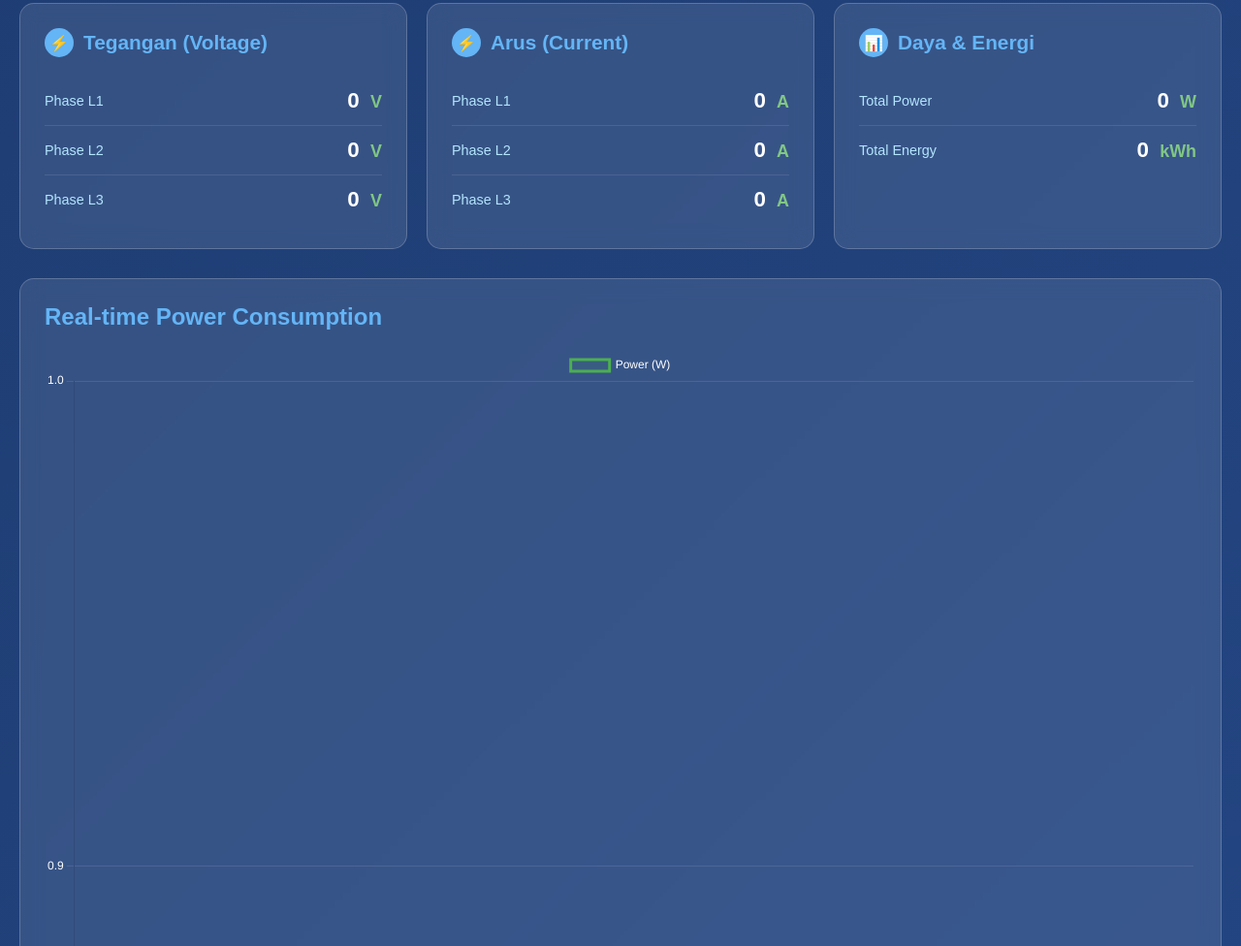
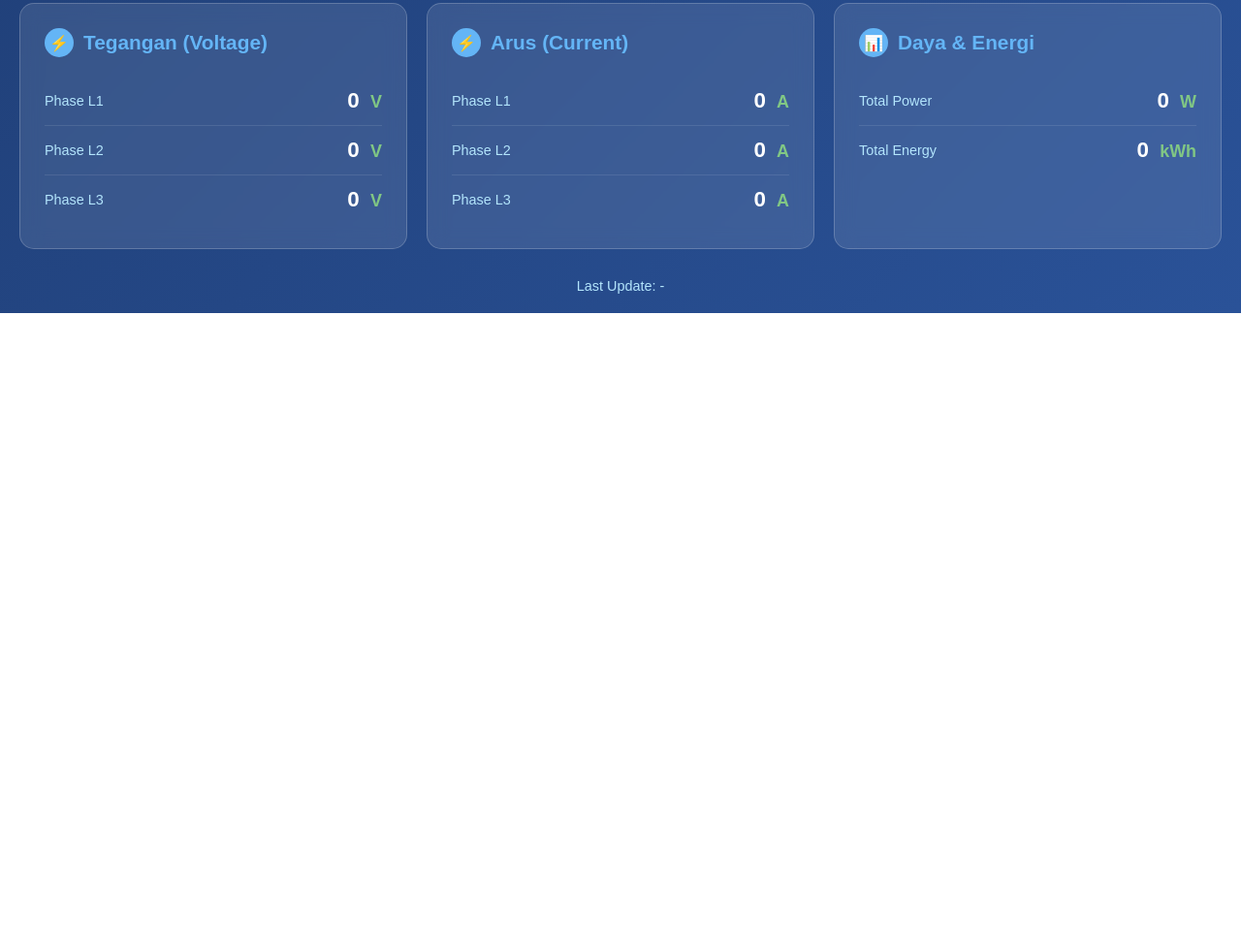
Before and after one commit to reelzchy/energy-meter-dashboard, a plain HTML site: page index.html in a window 1280 px wide. Shown: the part 504-1480 px from the top of the page at 97% size. After the commit the page ends 827 px from the top, so only its background shows below. Drawn offline with nearby package versions, Linux system fonts and the light colour scheme.

Commit message:
index.html

```diff
--- a/index.html
+++ b/index.html
@@ -5,7 +5,6 @@
     <meta name="viewport" content="width=device-width, initial-scale=1.0">
     <title>Energy Meter Dashboard</title>
     <script src="https://cdnjs.cloudflare.com/ajax/libs/mqtt/4.3.7/mqtt.min.js"></script>
-    <script src="https://cdnjs.cloudflare.com/ajax/libs/Chart.js/3.9.1/chart.min.js"></script>
     <script src="https://cdnjs.cloudflare.com/ajax/libs/crypto-js/4.1.1/crypto-js.min.js"></script>
     <style>
         * {
@@ -135,12 +134,6 @@
             backdrop-filter: blur(10px);
             border: 1px solid rgba(255, 255, 255, 0.2);
             margin-bottom: 30px;
-        }
-
-        .chart-container h2 {
-            font-size: 1.5em;
-            margin-bottom: 20px;
-            color: #64B5F6;
         }
 
         .last-update {
@@ -347,11 +340,6 @@
             </div>
         </div>
 
-        <div class="chart-container">
-            <h2>Real-time Power Consumption</h2>
-            <canvas id="powerChart"></canvas>
-        </div>
-
         <div class="last-update">
             Last Update: <span id="lastUpdate">-</span>
         </div>
@@ -360,75 +348,10 @@
     <script>
         let client = null;
         let connected = false;
-        let powerChart = null;
-        let chartData = {
-            labels: [],
-            datasets: [{
-                label: 'Power (W)',
-                data: [],
-                borderColor: '#4CAF50',
-                backgroundColor: 'rgba(76, 175, 80, 0.1)',
-                tension: 0.4,
-                fill: true
-            }]
-        };
 
         // Encryption key for localStorage
         const STORAGE_KEY = 'mqtt_dashboard_settings';
         const ENCRYPTION_KEY = 'energy-meter-2024';
-
-        // Initialize Chart
-        const ctx = document.getElementById('powerChart').getContext('2d');
-        powerChart = new Chart(ctx, {
-            type: 'line',
-            data: chartData,
-            options: {
-                responsive: true,
-                maintainAspectRatio: false,
-                scales: {
-                    y: {
-                        beginAtZero: true,
-                        grid: {
-                            color: 'rgba(255, 255, 255, 0.1)'
-                        },
-                        ticks: {
-                            color: '#fff'
-                        }
-                    },
-                    x: {
-                        grid: {
-                            color: 'rgba(255, 255, 255, 0.1)'
-                        },
-                        ticks: {
-                            color: '#fff'
-                        }
-                    }
-                },
-                plugins: {
-                    legend: {
-                        labels: {
-                            color: '#fff'
-                        }
-                    }
-                }
-            }
-        });
-
-        function updateChart(power) {
-            const now = new Date();
-            const timeLabel = now.toLocaleTimeString();
-
-            chartData.labels.push(timeLabel);
-            chartData.datasets[0].data.push(power);
-
-            // Keep only last 20 data points
-            if (chartData.labels.length > 20) {
-                chartData.labels.shift();
-                chartData.datasets[0].data.shift();
-            }
-
-            powerChart.update();
-        }
 
         function updateUI(data) {
             // Update voltage
@@ -448,7 +371,6 @@
             // Update power and energy
             if (data.totalPower !== undefined) {
                 document.getElementById('totalPower').textContent = data.totalPower.toFixed(2);
-                updateChart(data.totalPower);
             }
 
             if (data.totalEnergy !== undefined) {
@@ -583,7 +505,6 @@
                     } else if (topic === 'energymeter/power') {
                         const power = parseFloat(message.toString());
                         document.getElementById('totalPower').textContent = power.toFixed(2);
-                        updateChart(power);
                     } else if (topic === 'energymeter/energy') {
                         document.getElementById('totalEnergy').textContent = parseFloat(message.toString()).toFixed(2);
                     }
```
